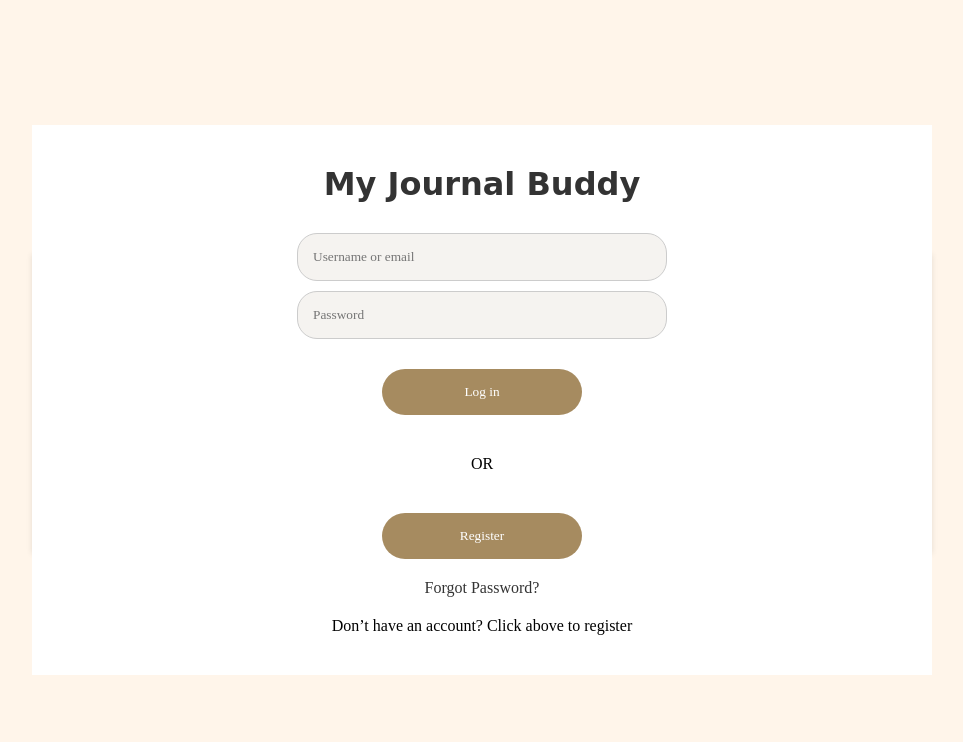
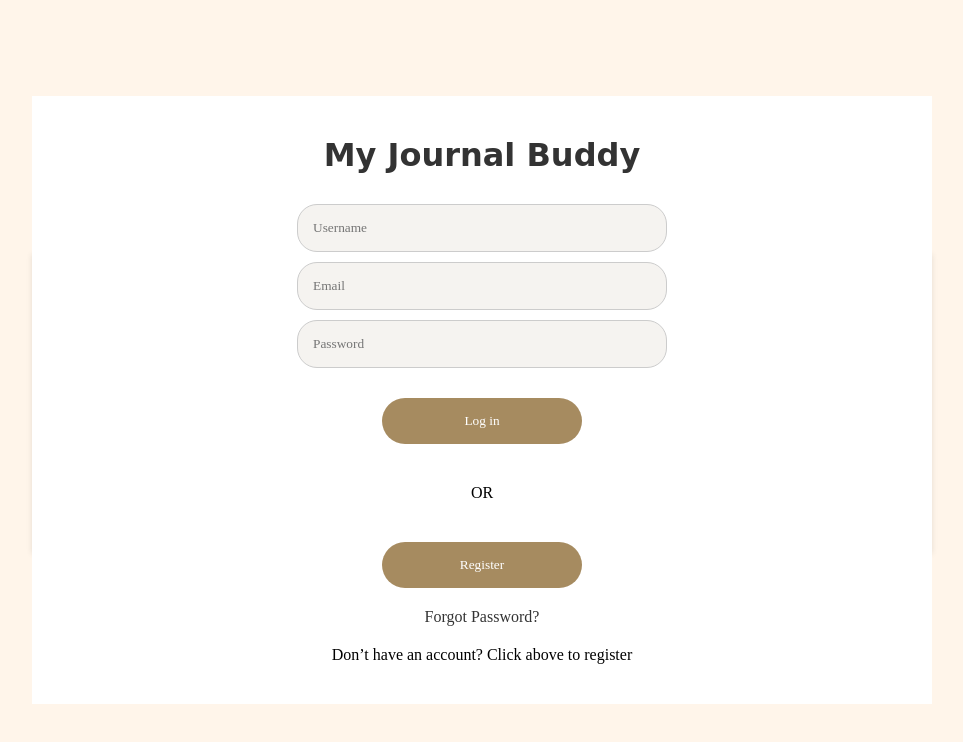
Before and after one commit to jayupad/My-Journal-Buddy, a plain HTML site: page frontend/login.html in a window 1280 px wide. Both pictures are taken after a click on the button "Register". Shown: the whole page, without its empty margins (158-1121 px from the left). Drawn offline with Linux system fonts and the light colour scheme; no server answers.

Commit message:
Update login.html

```diff
--- a/frontend/login.html
+++ b/frontend/login.html
@@ -12,7 +12,8 @@
         <div class="login-form-container">
             <h1>My Journal Buddy</h1>
             <form id="authForm">
-                <input type="text" id="username" placeholder="Username or email" required>
+                <input type="text" id="username" placeholder="Username" required>
+                <input type="text" id="email" placeholder="Email" required>
                 <input type="password" id="password" placeholder="Password" required>
                 <button type="button" id="loginButton">Log in</button>
                 <div class="divider">OR</div>
@@ -51,6 +52,7 @@
 
         document.getElementById('registerButton').onclick = function() {
             var username = document.getElementById('username').value;
+            var email = document.getElementById('email').value;
             var password = document.getElementById('password').value;
             fetch('/api/auth/register/', {
             method: 'POST',
@@ -59,7 +61,8 @@
             },
             body: JSON.stringify({
                 username: username,
-                password: password
+                password: password,
+                email: email
             })
         })
         .then(response => {
```
